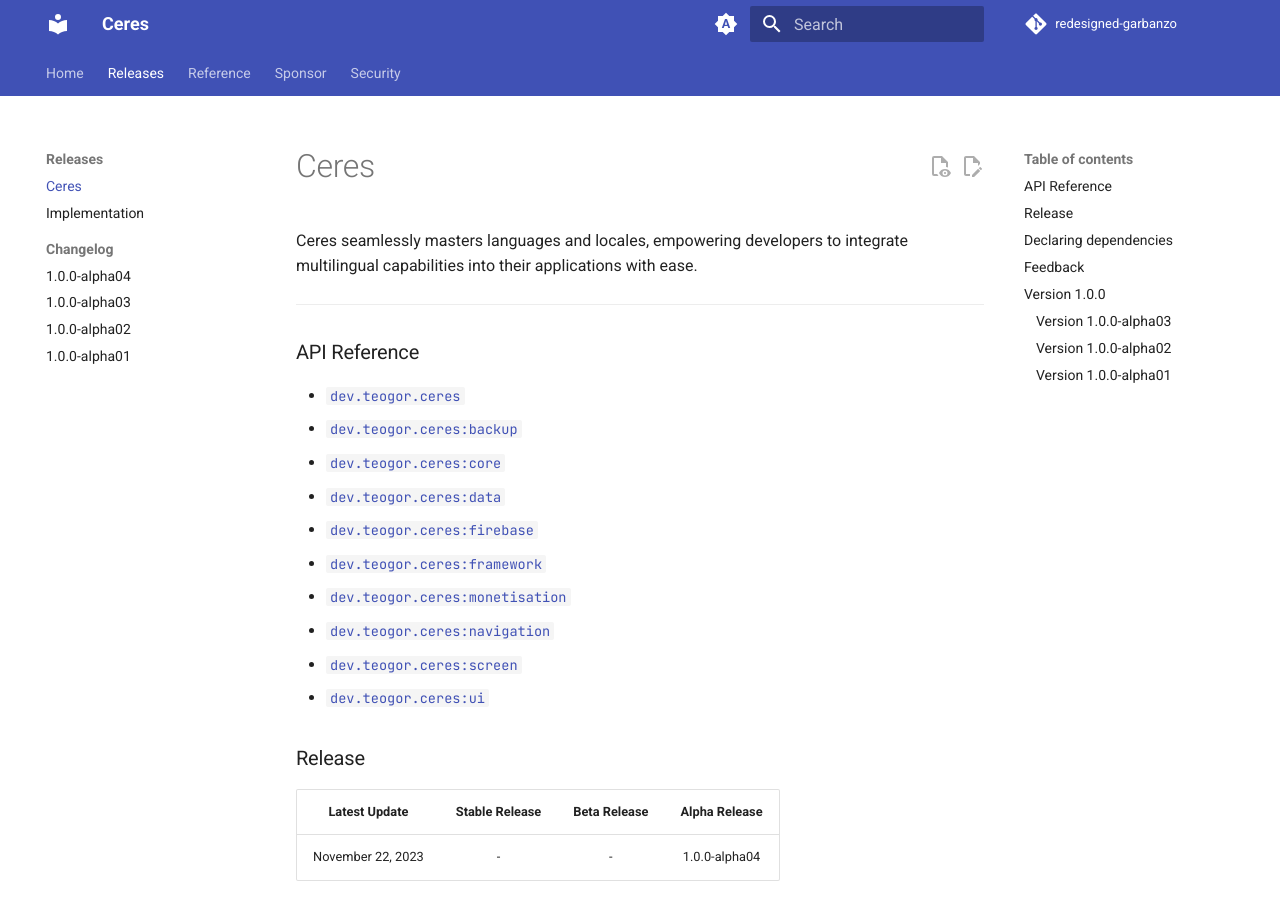
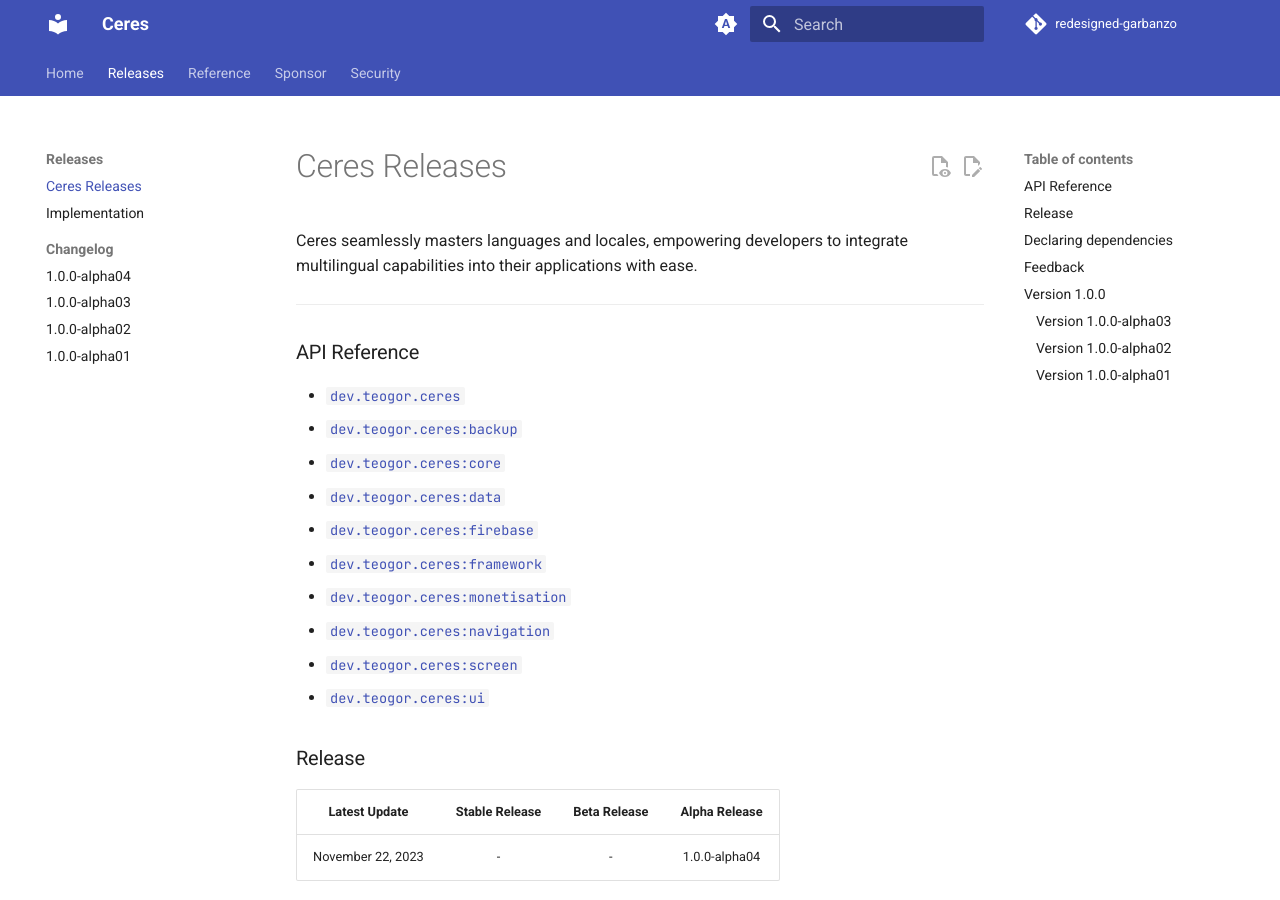
Before and after one commit to teogor/redesigned-garbanzo, an MkDocs documentation site: the page built from docs/releases.md, in a window 1280 px wide and 900 px high. Built offline with MkDocs 1.6.1 and Material for MkDocs 9.7.7, drawn with Linux system fonts in a browser that asks for light colours; comment, search, counter and statistics services are not loaded.

Commit message:
Update releases.md

```diff
--- a/docs/releases.md
+++ b/docs/releases.md
@@ -1,6 +1,6 @@
 [//]: # (This file was automatically generated - do not edit)
 
-# Ceres
+# Ceres Releases
 
 Ceres seamlessly masters languages and locales, empowering developers to integrate multilingual
 capabilities into their applications with ease.
```
